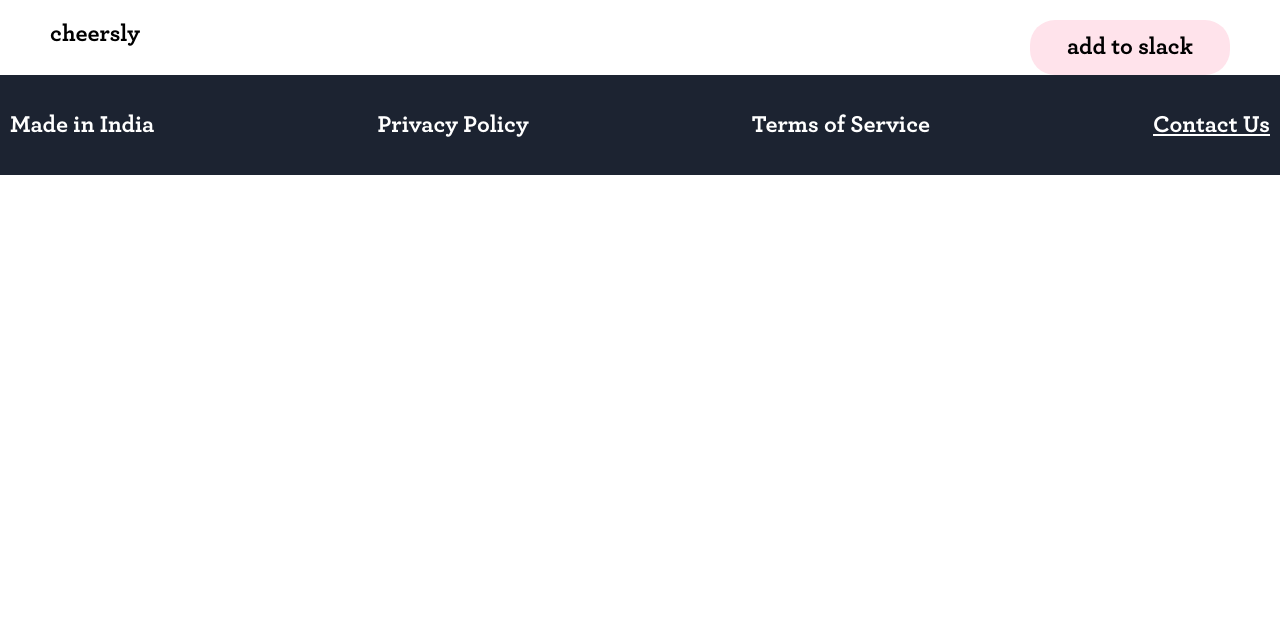
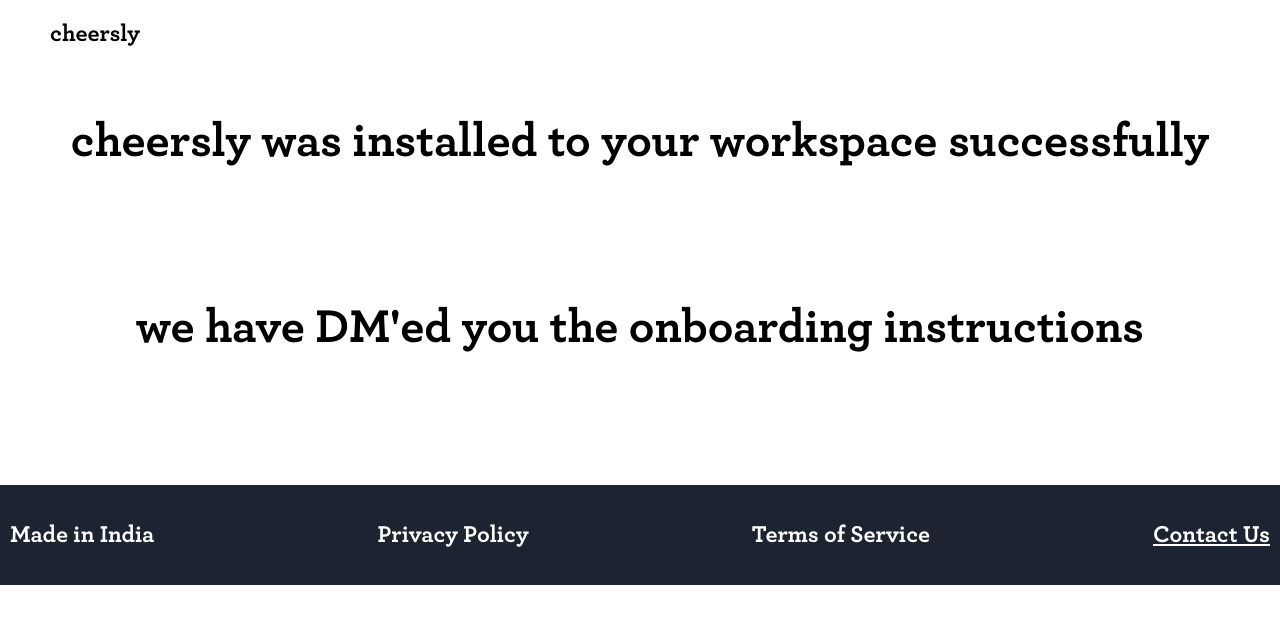
Before and after one commit to nihalwashere/cheersly-web, a React (Create React App) app: page /app-installed in a window 1280 px wide. Shown: the top 624 px of the page. Built offline with nearby package versions, Linux system fonts and the light colour scheme.

Commit message:
feat: app installation flow

```diff
--- a/package.json
+++ b/package.json
@@ -6,12 +6,12 @@
     "@testing-library/jest-dom": "^5.11.4",
     "@testing-library/react": "^11.1.0",
     "@testing-library/user-event": "^12.1.10",
+    "node-fetch": "^2.6.1",
     "prop-types": "^15.7.2",
     "react": "^17.0.1",
     "react-dom": "^17.0.1",
     "react-router-dom": "^5.2.0",
-    "react-scripts": "4.0.1",
-    "web-vitals": "^0.2.4"
+    "react-scripts": "4.0.1"
   },
   "scripts": {
     "start": "react-scripts start",
--- /dev/null
+++ b/src/api.js
@@ -0,0 +1,19 @@
+import { API_BASE_URL } from "./utils/config";
+
+export const slackInstall = async (code) => {
+  const url = `${API_BASE_URL}/slack-installation/slack-install`;
+
+  const data = {
+    code,
+  };
+
+  const req = await fetch(url, {
+    method: "POST",
+    headers: {
+      "Content-Type": "application/json",
+    },
+    body: JSON.stringify(data),
+  });
+
+  return await req.json();
+};
--- a/src/components/AddToSlackButton/index.js
+++ b/src/components/AddToSlackButton/index.js
@@ -1,8 +1,11 @@
 import React from "react";
+import { SLACK_CLIENT_ID } from "../../utils/config";
 import "./styles.css";
 
 const AddToSlackButton = () => {
-  const handleAddToSlack = () => {};
+  const handleAddToSlack = async () => {
+    window.location.href = `https://slack.com/oauth/v2/authorize?client_id=${SLACK_CLIENT_ID}&scope=app_mentions:read,chat:write,commands,im:history,team:read,users.profile:read,users:read,users:read.email&user_scope=`;
+  };
 
   return (
     <div
--- a/src/components/NavBar/index.js
+++ b/src/components/NavBar/index.js
@@ -12,7 +12,10 @@
       <div className="navbar-text" onClick={handleLogoClick}>
         cheersly
       </div>
-      <AddToSlackButton />
+
+      {!String(window.location.href).includes("/app-installed") && (
+        <AddToSlackButton />
+      )}
     </div>
   );
 };
--- /dev/null
+++ b/src/containers/app-installed/index.js
@@ -0,0 +1,29 @@
+import React, { useEffect } from "react";
+import { parse_query_string } from "../../utils/common";
+import { slackInstall } from "../../api";
+import "./styles.css";
+
+const AppInstalledContainer = () => {
+  useEffect(() => {
+    const query = window.location.search.substring(1);
+    const params = parse_query_string(query);
+
+    if (params && params.code) {
+      setTimeout(async () => await slackInstall(params.code), 0);
+    }
+  }, []);
+
+  return (
+    <div>
+      <div className="app-installed-text">
+        cheersly was installed to your workspace successfully
+      </div>
+
+      <div className="app-installed-text">
+        we have DM&apos;ed you the onboarding instructions
+      </div>
+    </div>
+  );
+};
+
+export default AppInstalledContainer;
--- /dev/null
+++ b/src/containers/app-installed/styles.css
@@ -0,0 +1,8 @@
+.app-installed-text {
+  display: flex;
+  justify-content: center;
+  font-size: 48px;
+  font-family: Archer-Bold;
+  margin-top: 5%;
+  margin-bottom: 10%;
+}
--- a/src/containers/landing/index.js
+++ b/src/containers/landing/index.js
@@ -31,7 +31,7 @@
 
           <div className="landing-feature">
             Get a birds eye view of your team&apos;s mood and keep track of who
-            has given or received the most beers in that month or all time
+            has given or received the most cheers in that month or all time
           </div>
         </div>
       </div>
--- a/src/containers/root/index.js
+++ b/src/containers/root/index.js
@@ -5,6 +5,7 @@
 import LandingContainer from "../landing";
 import TermsOfServiceContainer from "../terms-of-service";
 import PrivacyPolicyContainer from "../privacy-policy";
+import AppInstalledContainer from "../app-installed";
 
 // components
 import NavBar from "../../components/NavBar";
@@ -20,6 +21,11 @@
           <Route exact path="/" component={LandingContainer} />
           <Route exact path="/tos" component={TermsOfServiceContainer} />
           <Route exact path="/privacy" component={PrivacyPolicyContainer} />
+          <Route
+            exact
+            path="/app-installed"
+            component={AppInstalledContainer}
+          />
         </Switch>
       </Router>
 
--- /dev/null
+++ b/src/utils/common.js
@@ -0,0 +1,23 @@
+export const parse_query_string = (query) => {
+  const vars = query.split("&");
+  const query_string = {};
+
+  // eslint-disable-next-line
+  for (let i = 0; i < vars.length; i++) {
+    const pair = vars[i].split("=");
+    const key = decodeURIComponent(pair[0]);
+    const value = decodeURIComponent(pair[1]);
+    // If first entry with this name
+    if (typeof query_string[key] === "undefined") {
+      query_string[key] = decodeURIComponent(value);
+      // If second entry with this name
+    } else if (typeof query_string[key] === "string") {
+      const arr = [query_string[key], decodeURIComponent(value)];
+      query_string[key] = arr;
+      // If third or later entry with this name
+    } else {
+      query_string[key].push(decodeURIComponent(value));
+    }
+  }
+  return query_string;
+};
--- /dev/null
+++ b/src/utils/config.js
@@ -0,0 +1,5 @@
+export const API_BASE_URL = "https://cheersly.herokuapp.com/api/v1"; // prod
+
+// export const API_BASE_URL = "http://localhost:7000/api/v1"; // local
+
+export const SLACK_CLIENT_ID = "965550414273.1557391535763"; // prod
```
Also changed, not shown: 1 other file (tests, documents, lock files or other folders).
